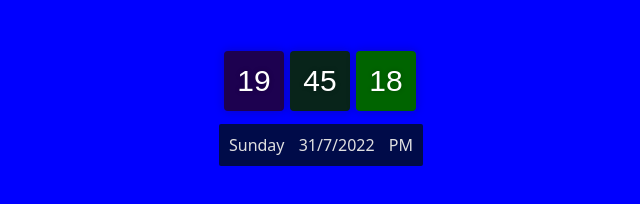
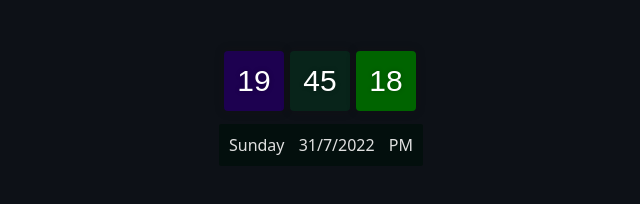
Before and after one commit to fokhrul2029/watch, a plain HTML site: page index.html in a window 1280 px wide. Shown: the whole page, without its empty margins (320-960 px from the left). Drawn offline with Linux system fonts and the light colour scheme.

Commit message:
Update style.css

```diff
--- a/style.css
+++ b/style.css
@@ -3,7 +3,7 @@
     padding: 0;
 }
 body{
-    background-color: blue;
+    background-color: rgb(13 17 23 / 1) ;
 }
 .watch{
     text-align: center ;
```
